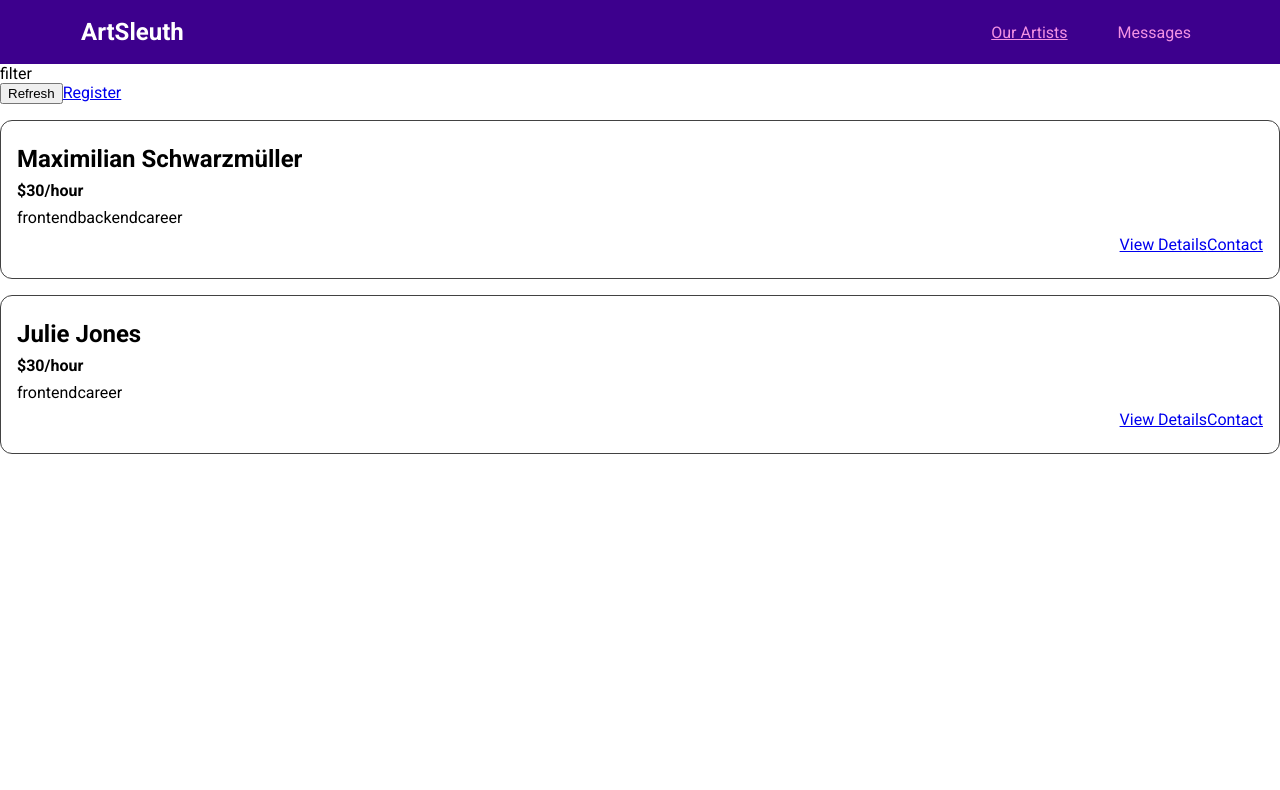
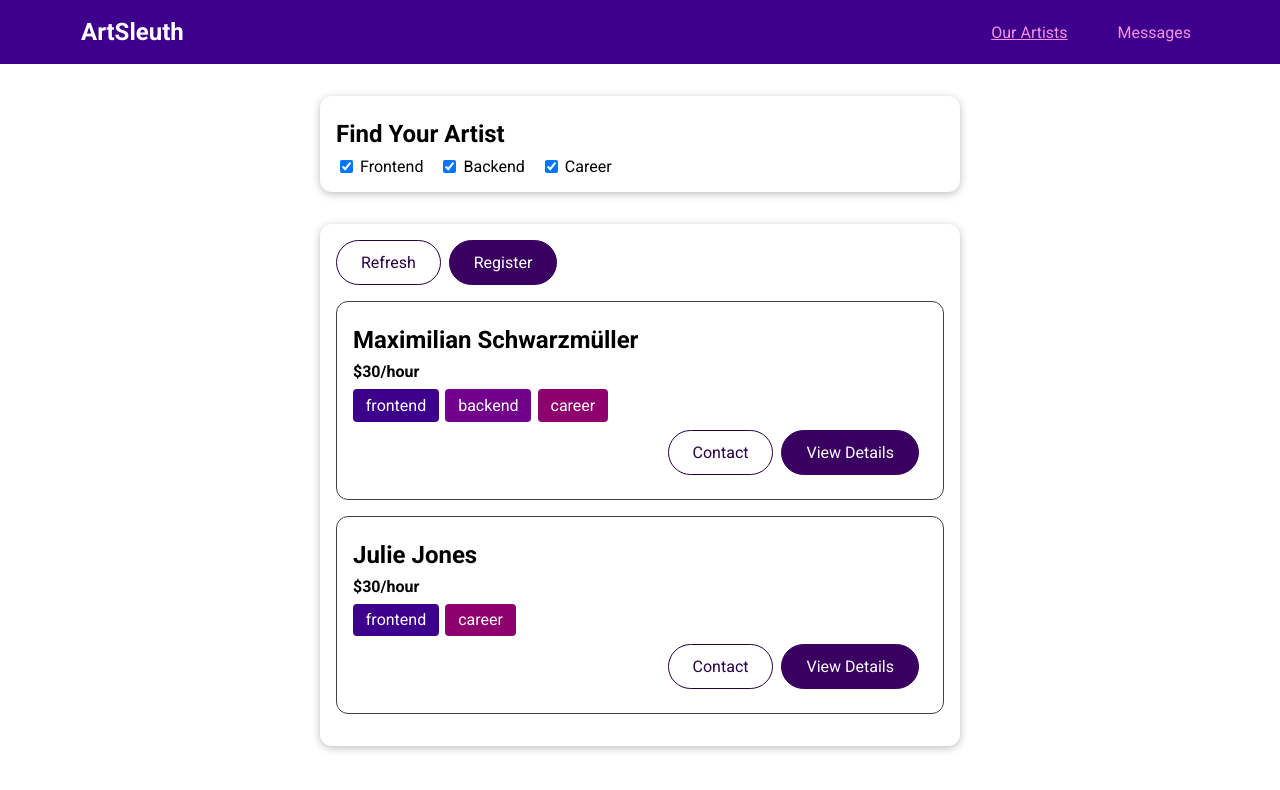
Before and after one commit to sam821203/ArtSleuth, a Vue app: page /artists in a window 1280 px wide. Shown: the top 790 px of the page. Built offline with nearby package versions, Linux system fonts and the light colour scheme.

Commit message:
feat: add filter function

```diff
--- /dev/null
+++ b/src/components/UI/BaseBadge.vue
@@ -0,0 +1,42 @@
+<template>
+  <span class="badge" :class="type">
+    {{ badgeTitle }}
+  </span>
+</template>
+
+<script>
+export default {
+  props: ["type", "title"],
+  computed: {
+    badgeTitle() {
+      return this.title.toLowerCase();
+    },
+  },
+};
+</script>
+
+<style scoped>
+.badge {
+  background-color: #ccc;
+  color: #252525;
+  border-radius: 4px;
+  padding: 0.43rem 0.8rem 0.4rem;
+  display: inline-block;
+  margin-right: 0.4rem;
+}
+
+.frontend {
+  background-color: #3d008d;
+  color: white;
+}
+
+.backend {
+  background-color: #71008d;
+  color: white;
+}
+
+.career {
+  background-color: #8d006e;
+  color: white;
+}
+</style>
--- /dev/null
+++ b/src/components/UI/BaseButton.vue
@@ -0,0 +1,73 @@
+<template>
+  <button v-if="!link" :class="mode">
+    <slot></slot>
+  </button>
+  <router-link v-else :to="to" :class="mode">
+    <slot></slot>
+  </router-link>
+</template>
+
+<script>
+export default {
+  props: {
+    link: {
+      type: Boolean,
+      required: false,
+      default: false,
+    },
+    to: {
+      type: String,
+      required: false,
+      default: "/",
+    },
+    mode: {
+      type: String,
+      required: false,
+      default: null,
+    },
+  },
+};
+</script>
+
+<style scoped>
+button,
+a {
+  text-decoration: none;
+  padding: 0.75rem 1.5rem;
+  font: inherit;
+  background-color: #3a0061;
+  border: 1px solid #3a0061;
+  color: white;
+  cursor: pointer;
+  border-radius: 30px;
+  margin-right: 0.5rem;
+  display: inline-block;
+}
+
+a:hover,
+a:active,
+button:hover,
+button:active {
+  background-color: #270041;
+  border-color: #270041;
+}
+
+.flat {
+  background-color: transparent;
+  color: #3a0061;
+  border: none;
+}
+
+.outline {
+  background-color: transparent;
+  border-color: #270041;
+  color: #270041;
+}
+
+.flat:hover,
+.flat:active,
+.outline:hover,
+.outline:active {
+  background-color: #edd2ff;
+}
+</style>
--- /dev/null
+++ b/src/components/UI/BaseCard.vue
@@ -0,0 +1,15 @@
+<template>
+  <div class="card">
+    <slot></slot>
+  </div>
+</template>
+
+<style>
+.card {
+  border-radius: 12px;
+  box-shadow: 0 2px 8px rgba(0, 0, 0, 0.26);
+  padding: 1rem;
+  margin: 2rem auto;
+  max-width: 40rem;
+}
+</style>
--- /dev/null
+++ b/src/components/artists/ArtistFilter.vue
@@ -0,0 +1,68 @@
+<template>
+  <base-card>
+    <h2>Find Your Artist</h2>
+    <span class="filter-option">
+      <input type="checkbox" id="frontend" @change="setFilters" checked />
+      <label for="frontend">Frontend</label>
+    </span>
+    <span class="filter-option">
+      <input type="checkbox" id="backend" @change="setFilters" checked />
+      <label for="backend">Backend</label>
+    </span>
+    <span class="filter-option">
+      <input type="checkbox" id="career" @change="setFilters" checked />
+      <label for="career">Career</label>
+    </span>
+  </base-card>
+</template>
+
+<script>
+export default {
+  emits: ["change-filters"],
+  data() {
+    return {
+      filters: {
+        frontend: true,
+        backend: true,
+        career: true,
+      },
+    };
+  },
+  methods: {
+    setFilters(event) {
+      const inputId = event.target.id;
+      const isActive = event.target.checked;
+      const updatedFilters = {
+        ...this.filters,
+        [inputId]: isActive,
+      };
+
+      this.filters = updatedFilters;
+      this.$emit("change-filters", updatedFilters);
+    },
+  },
+};
+</script>
+
+<style scoped>
+h2 {
+  margin: 0.5rem 0;
+}
+
+.filter-option {
+  margin-right: 1rem;
+}
+
+.filter-option label,
+.filter-option input {
+  vertical-align: middle;
+}
+
+.filter-option label {
+  margin-left: 0.25rem;
+}
+
+.filter-option.active label {
+  font-weight: bold;
+}
+</style>
--- a/src/components/artists/ArtistItem.vue
+++ b/src/components/artists/ArtistItem.vue
@@ -3,11 +3,18 @@
     <h3>{{ fullName }}</h3>
     <h4>${{ rate }}/hour</h4>
     <div>
-      <span v-for="area in areas" :key="area">{{ area }}</span>
+      <base-badge
+        v-for="area in areas"
+        :key="area"
+        :type="area"
+        :title="area"
+      ></base-badge>
     </div>
     <div class="actions">
-      <router-link :to="artistDetailsLink">View Details</router-link>
-      <router-link :to="artistContactLink">Contact</router-link>
+      <base-button link mode="outline" :to="artistContactLink"
+        >Contact</base-button
+      >
+      <base-button link :to="artistDetailsLink">View Details</base-button>
     </div>
   </li>
 </template>
--- a/src/pages/artists/ArtistsDetail.vue
+++ b/src/pages/artists/ArtistsDetail.vue
@@ -1,5 +1,66 @@
 <template>
-  <div>Detail for artist</div>
-  <router-view></router-view>
-  <router-link to="/artists/a1/contact">Contact</router-link>
+  <section>
+    <base-card>
+      <h2>{{ fullName }}</h2>
+      <h3>$ {{ rate }}/hour</h3>
+    </base-card>
+  </section>
+
+  <!-- Contact -->
+  <section>
+    <header>
+      <base-card>
+        <h2>Interested? Reach out now!</h2>
+        <base-button link :to="contactLink">Contact</base-button>
+      </base-card>
+    </header>
+    <!-- 這裡放 nested 的 contact form -->
+    <router-view></router-view>
+  </section>
+
+  <!-- Badge -->
+  <section>
+    <base-card>
+      <base-badge
+        v-for="area in areas"
+        :key="area"
+        :type="area"
+        :title="area"
+      ></base-badge>
+      <p>{{ description }}</p>
+    </base-card>
+  </section>
 </template>
+
+<script>
+export default {
+  props: ["id"],
+  data() {
+    return {
+      selectedArtist: null,
+    };
+  },
+  computed: {
+    fullName() {
+      return this.selectedArtist.firstName + " " + this.selectedArtist.lastName;
+    },
+    areas() {
+      return this.selectedArtist.areas;
+    },
+    rate() {
+      return this.selectedArtist.hourlyRate;
+    },
+    description() {
+      return this.selectedArtist.description;
+    },
+    contactLink() {
+      return this.$route.path + "/" + this.id + "/contact";
+    },
+  },
+  created() {
+    this.selectedArtist = this.$store.getters["artists/getArtists"].find(
+      (artist) => artist.id === this.id
+    );
+  },
+};
+</script>
--- a/src/pages/artists/ArtistsList.vue
+++ b/src/pages/artists/ArtistsList.vue
@@ -1,10 +1,13 @@
 <template>
-  <section>filter</section>
   <section>
+    <artist-filter @change-filters="setFilters"></artist-filter>
+  </section>
+  <section>
+    <base-card>
       <div class="controls"></div>
       <ul>
-      <button>Refresh</button>
-      <router-link to="/register">Register</router-link>
+        <base-button mode="outline">Refresh</base-button>
+        <base-button link to="/register">Register</base-button>
       </ul>
       <ul v-if="hasArtists">
         <!-- 外層模板使用內層元件標籤時，以 v-bind 指令來將資料傳遞進來 -->
@@ -19,22 +22,53 @@
         ></artist-item>
       </ul>
       <h3 v-else>No artists found!</h3>
+    </base-card>
   </section>
 </template>
 
 <script>
 import ArtistItem from "../../components/artists/ArtistItem.vue";
+import ArtistFilter from "../../components/artists/ArtistFilter.vue";
 
 export default {
   components: {
     ArtistItem,
+    ArtistFilter,
+  },
+  data() {
+    return {
+      activeFilters: {
+        frontend: true,
+        backend: true,
+        career: true,
+      },
+    };
   },
   computed: {
     filteredArtists() {
-      return this.$store.getters["artists/getArtists"];
+      const artists = this.$store.getters["artists/getArtists"];
+
+      return artists.filter((artist) => {
+        if (this.activeFilters.frontend && artist.areas.includes("frontend")) {
+          return true;
+        }
+        if (this.activeFilters.backend && artist.areas.includes("backend")) {
+          return true;
+        }
+        if (this.activeFilters.career && artist.areas.includes("career")) {
+          return true;
+        }
+
+        return false;
+      });
     },
     hasArtists() {
       return this.$store.getters["artists/hasArtists"];
+    },
+  },
+  methods: {
+    setFilters(updatedFilters) {
+      this.activeFilters = updatedFilters;
     },
   },
 };
--- a/src/router.js
+++ b/src/router.js
@@ -15,7 +15,10 @@ const router = createRouter({
     { path: '/', redirect: '/artists' },
     { path: '/artists', component: ArtistsList },
     {
-      path: '/artists/:id', component: ArtistsDetail, children: [
+      path: '/artists/:id',
+      component: ArtistsDetail,
+      props: true,
+      children: [
         { path: 'contact', component: ContactArtist }
       ]
     },
```
Also changed, not shown: src/main.js (+12 -1 lines). Lines whose indentation alone changed are shown as unchanged.
